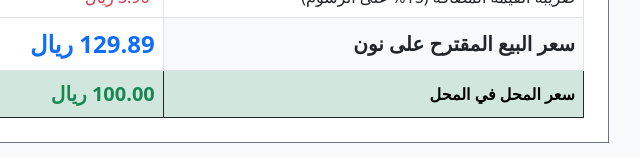
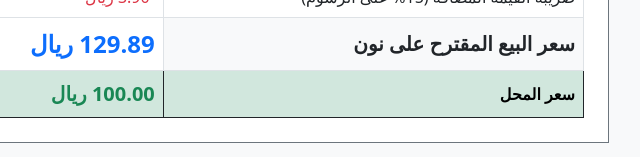
Before and after one commit to albrahui/noon-calculator, a plain HTML site: page index.html in a window 1280 px wide. Shown: the part 679-836 px from the top of the page, 369-1009 px from the left. Drawn offline with nearby package versions, Linux system fonts and the light colour scheme.

Commit message:
Update index.html

```diff
--- a/index.html
+++ b/index.html
@@ -100,7 +100,7 @@
                             <td class="text-start fw-bold text-primary fs-4" id="outSellingPrice">0.00 ريال</td>
                         </tr>
                         <tr class="table-success border-top border-dark">
-                            <td class="fw-bold">سعر المحل في المحل</td>
+                            <td class="fw-bold">سعر المحل  </td>
                             <td class="text-start fw-bold text-success fs-5" id="outPayout">0.00 ريال</td>
                         </tr>
                     </tbody>
```
